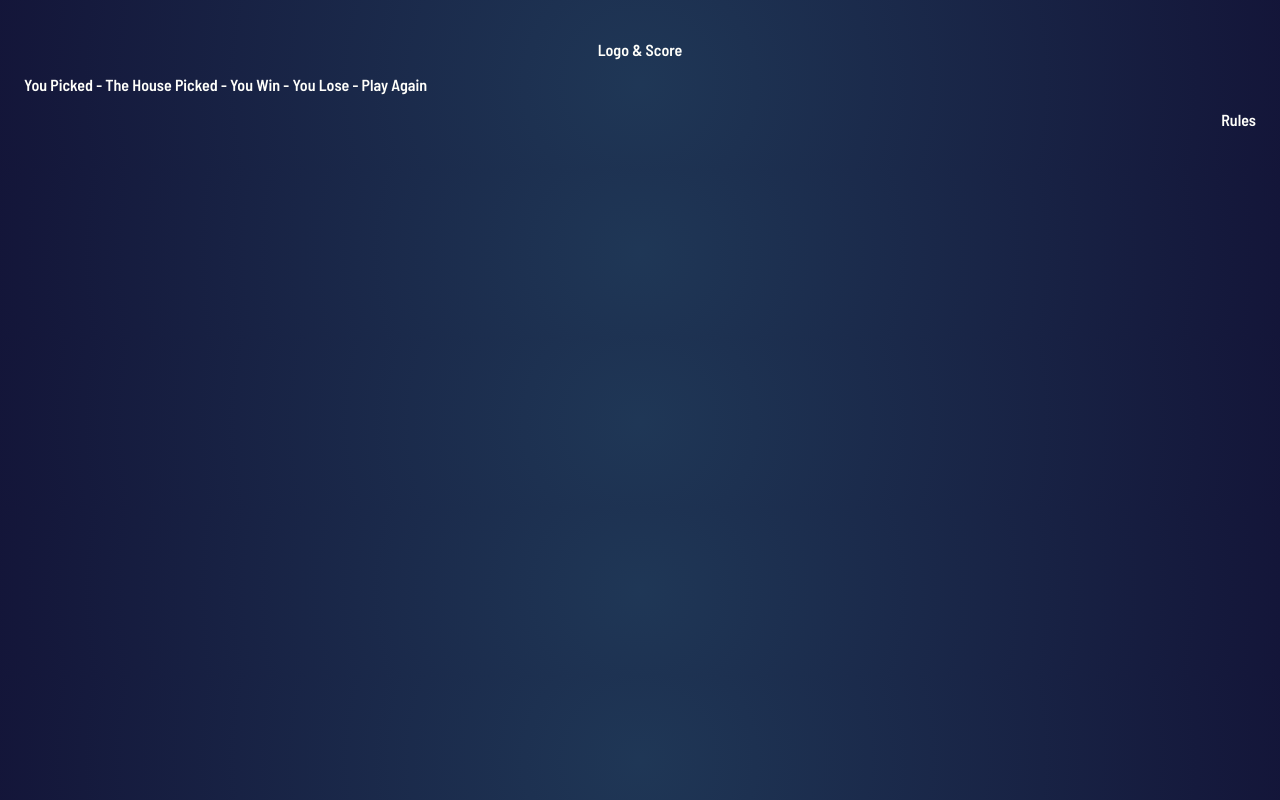
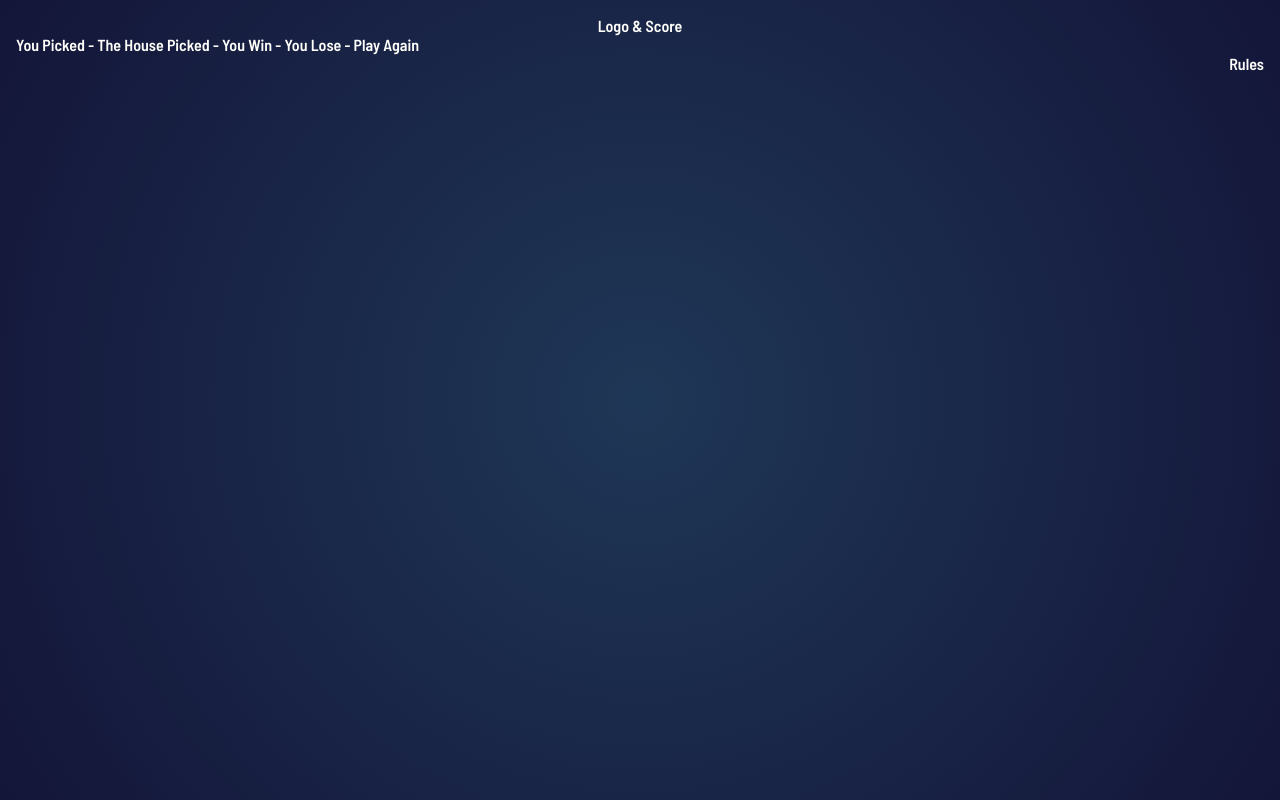
Before and after one commit to JeanleeRoy/rock-paper-scissors, a Vue app: page / in a window 1280 px wide. Built offline with nearby package versions, Linux system fonts and the light colour scheme.

Commit message:
Add game background

```diff
--- a/src/assets/styles/main.css
+++ b/src/assets/styles/main.css
@@ -7,9 +7,21 @@
   --body-color    : radial-gradient(circle, hsl(214, 47%, 23%) 0%, hsl(237, 49%, 15%) 100%);
 }
 
+* {
+  margin: 0;
+  padding: 0;
+  box-sizing: border-box;
+}
+
+html {
+  height: 100%;
+}
+
 body {
   padding: 1rem;
+  height: 100%;
   background: var(--body-color);
+  background-size: cover;
   color: var(--text-color);
   font-family: 'Barlow Semi Condensed', sans-serif;
   font-weight: 600;
```
